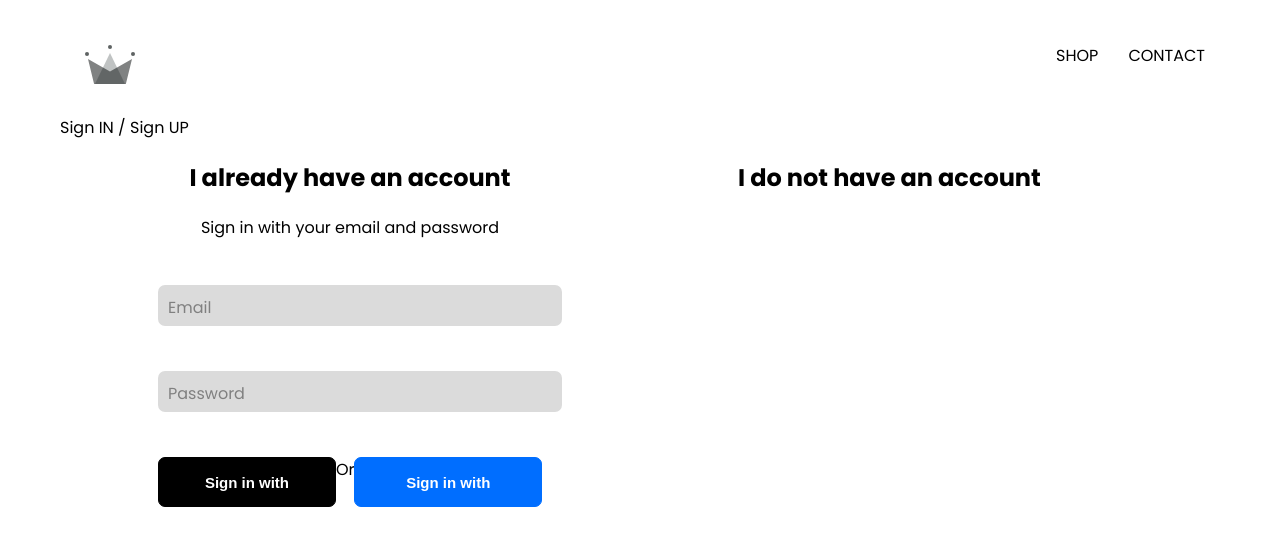
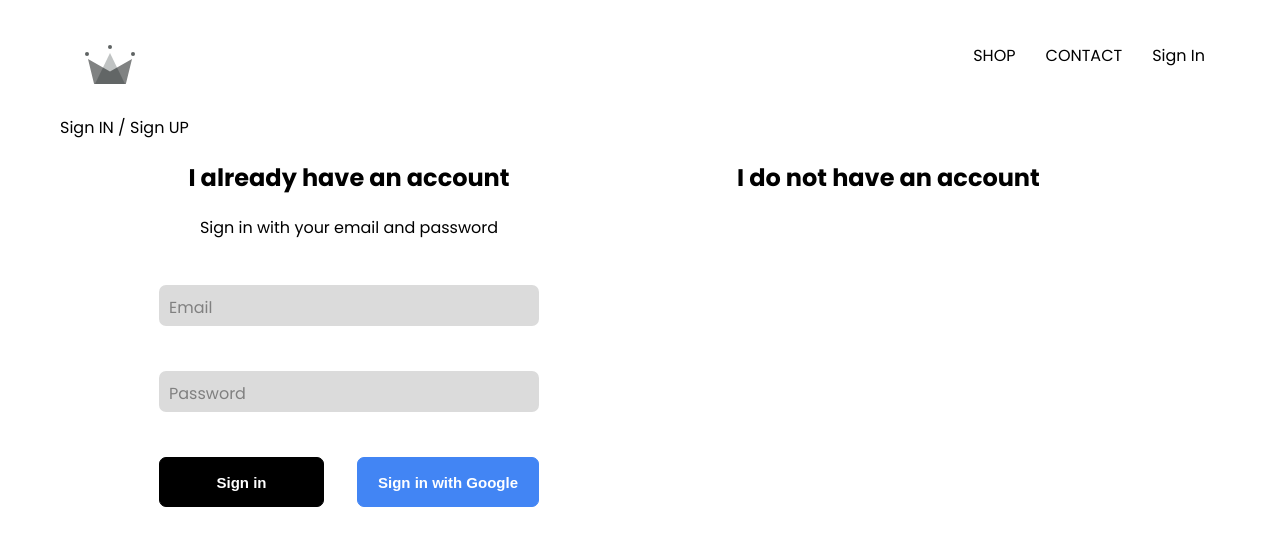
Before and after one commit to iamchetangg/ecommwebsite, a React (Create React App) app: page /signin in a window 1280 px wide. Shown: the top 546 px of the page. Built offline with nearby package versions, Linux system fonts and the light colour scheme; no server answers.

Commit message:
completed google sign in and signout button

```diff
--- a/src/App.css
+++ b/src/App.css
@@ -7,3 +7,7 @@
   text-decoration: none;
   color: black;
 }
+
+* {
+  box-sizing: border-box;
+}
--- a/src/App.js
+++ b/src/App.js
@@ -1,12 +1,12 @@
-import React from 'react';
-import './App.css';
-import HomePage from './pages/homepage/homepage.component';
-import {Route,Routes} from 'react-router-dom';
-import ShopPage from './pages/shop/shop.component';
-import Header from './components/header-component/header.component';
-import SignInAndSignUpParentPage from './pages/signin-signup/signin-signup.component';
-import { Fbs } from '.';
-
+import React from "react";
+import "./App.css";
+import HomePage from "./pages/homepage/homepage.component";
+import { Route, Routes } from "react-router-dom";
+import ShopPage from "./pages/shop/shop.component";
+import Header from "./components/header-component/header.component";
+import SignInAndSignUpParentPage from "./pages/signin-signup/signin-signup.component";
+import { Fbs } from ".";
+import { auth } from "./firebase/firebase.utils";
 
 // async function test(){
 //   const ffs = getFirestore(Fbs);
@@ -16,28 +16,41 @@
 //   console.log(list);
 // }
 
+class App extends React.Component {
+  constructor() {
+    super();
+    this.state = {
+      currentUser: null,
+    };
+  }
 
-function App(props) {
+  unsubscribeFromAuth = null;
 
+  componentDidMount() {
+    this.unsubscribeFromAuth = auth.onAuthStateChanged(user => {
+      this.setState({ currentUser: user });
+      console.log(this.state.currentUser);
+    })
+  }
 
+  componentWillUnmount() {
+    this.unsubscribeFromAuth();
+  }
 
+  render() {
     return (
       <div>
-      <Header/>
+        <Header currentUser={this.state.currentUser} />
         <Routes>
+          <Route exact path="/" element={<HomePage props={this.props} />} />
 
-  <Route exact path='/' element={<HomePage  props={props}/>}  />
+          <Route path="/shop" element={<ShopPage />} />
 
-  <Route  path='/shop' element={<ShopPage/>} />
-
-  <Route  path='/signin' element={<SignInAndSignUpParentPage/>} />
-
-
+          <Route path="/signin" element={<SignInAndSignUpParentPage />} />
         </Routes>
-
-
       </div>
     );
   }
+}
 
 export default App;
--- a/src/components/custom-button/custom-button.styles.scss
+++ b/src/components/custom-button/custom-button.styles.scss
@@ -7,7 +7,7 @@
   height: 50px;
   // letter-spacing: 0.5px;
   line-height: 50px;
-  padding: 0 35px 0 35px;
+  padding: 0 20px 0 20px;
   font-size: 15px;
   border-radius: 7px;
   transition: 300ms ease all;
@@ -22,27 +22,28 @@
 }
 
 .custom-button[name="google"] {
-  background-color: rgb(0, 110, 255);
+  background-color: #4285f4;
   color: white;
-  border: 1px solid rgb(0, 110, 255);
+  border: 1px solid #4285f4;
   min-width: 165px;
   width: auto;
   height: 50px;
   // letter-spacing: 0.5px;
 
   line-height: 50px;
-  padding: 0 35px 0 35px;
+
   font-size: 15px;
   transition: 300ms ease all;
   border-radius: 7px;
   cursor: pointer;
+  padding: 0 20px 0 20px;
   // text-transform: uppercase;
   font-weight: bolder;
 
   &:hover {
-    background-color: white;
-    color: rgb(0, 110, 255);
-    border: 1px solid rgb(0, 110, 255);
+    background-color: #357ae8;
+    color: white;
+    border: 1px solid #4285f4;
   }
 }
 
@@ -52,7 +53,7 @@
   height: 50px;
   // letter-spacing: 0.5px;
   line-height: 50px;
-  padding: 0 35px 0 35px;
+  padding: 0 20px 0 20px;
   font-size: 15px;
   background-color: black;
   color: white;
--- a/src/components/header-component/header.component.jsx
+++ b/src/components/header-component/header.component.jsx
@@ -2,8 +2,9 @@
 import "./header.styles.scss";
 import { Link } from "react-router-dom";
 import { ReactComponent as Logo } from "../../assets/crown.svg";
+import { auth } from "../../firebase/firebase.utils";
 
-const Header = () => {
+const Header = ({ currentUser }) => {
   return (
     <div className="header">
       <Link to="/" className="logo-container">
@@ -17,6 +18,15 @@
         <Link to="/contact" className="option">
           CONTACT
         </Link>
+        {currentUser ? (
+          <div className="option" onClick={() => auth.signOut()}>
+            Sign Out
+          </div>
+        ) : (
+          <Link className="option" to="/signin">
+            Sign In
+          </Link>
+        )}
       </div>
     </div>
   );
--- a/src/components/header-component/header.styles.scss
+++ b/src/components/header-component/header.styles.scss
@@ -20,6 +20,7 @@
 
     .option {
       padding: 10px 15px;
+      cursor: pointer;
     }
   }
 }
--- a/src/components/sign-in-area/sign-in.component.jsx
+++ b/src/components/sign-in-area/sign-in.component.jsx
@@ -53,12 +53,8 @@
           ></FormInput>
 
           <div className="sign-in-buttons">
-            <CustomButton
-              type="submit"
-              label="Sign in with Email"
-              _type="email"
-            />
-            <div className="or">Or</div>
+            <CustomButton type="submit" label="Sign in" _type="email" />
+
             <CustomButton
               type="button"
               label="Sign in with Google"
--- a/src/components/sign-in-area/sign-in.styles.scss
+++ b/src/components/sign-in-area/sign-in.styles.scss
@@ -1,5 +1,5 @@
 .sign-in {
-  width: 30vw;
+  width: 380px;
   display: flex;
   flex-direction: column;
   text-align: center;
@@ -12,11 +12,6 @@
     display: flex;
 
     justify-items: center;
-    justify-content: space-around;
-  }
-  .or {
-    text-align: center;
-    justify-self: center;
-    height: 60;
+    justify-content: space-between;
   }
 }
```
Lines whose indentation alone changed are shown as unchanged.
